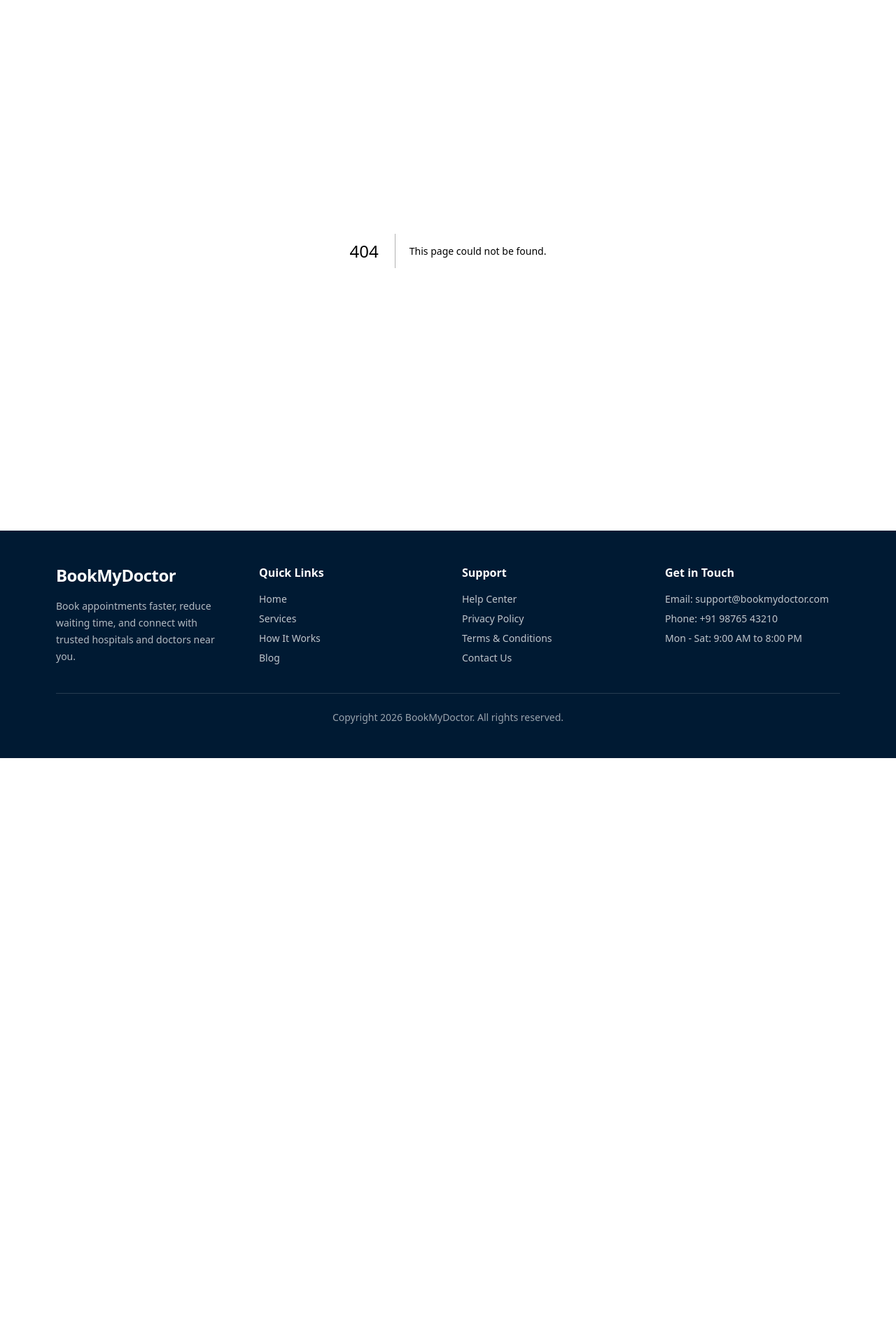
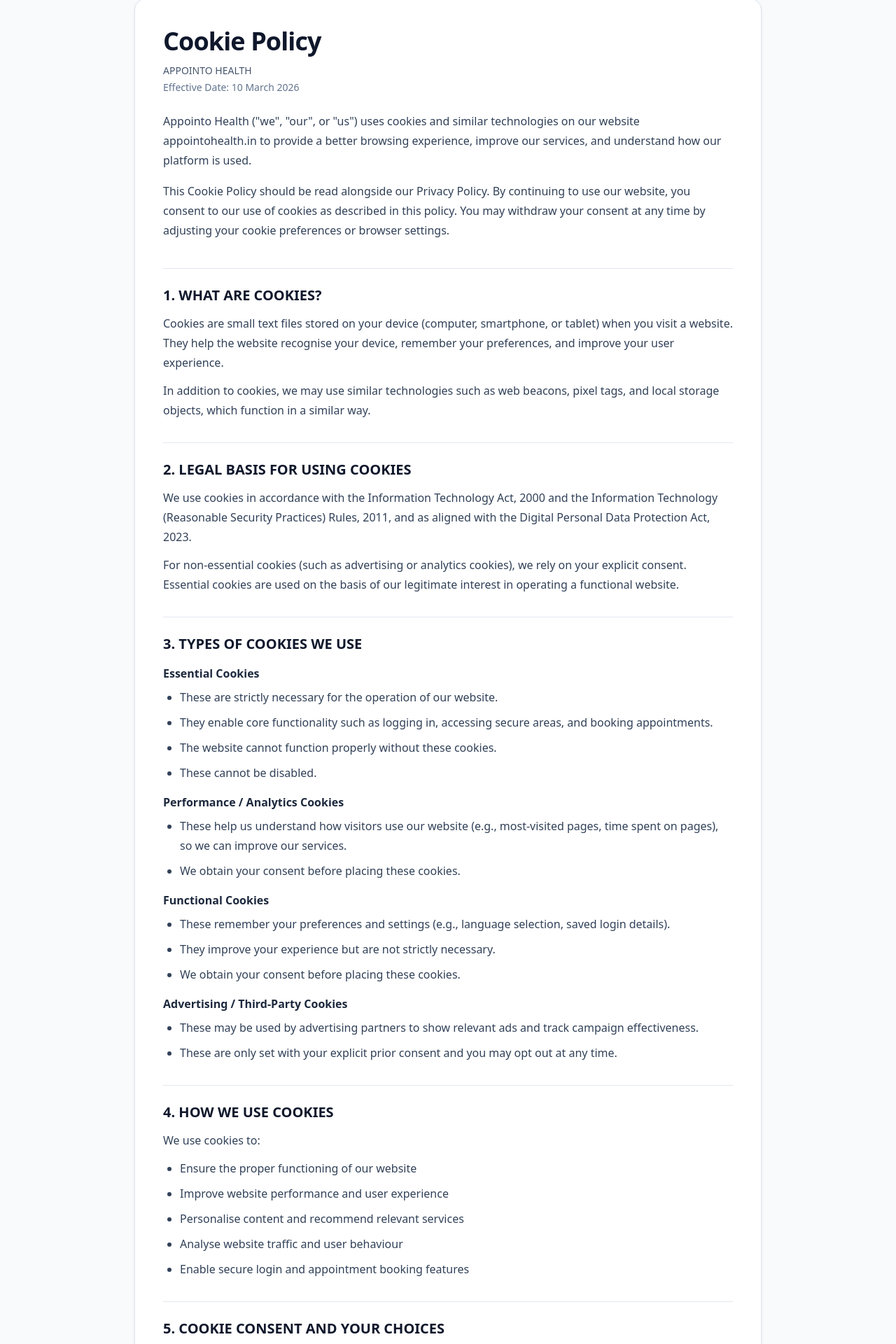
Before and after one commit to Altusd2d/appointoHealth, a Next.js app: page /cookie-policy in a window 1280 px wide. Before the commit this address had no page. Shown: the part 122-2042 px from the top of the page at 70% size. Before the commit the page ends 1205 px from the top, so only its background shows below. Built offline with nearby package versions, Linux system fonts and the light colour scheme.

Commit message:
Cookie Policy

```diff
--- /dev/null
+++ b/src/app/cookie-policy/page.tsx
@@ -0,0 +1,180 @@
+import type { Metadata } from "next";
+
+export const metadata: Metadata = {
+  title: "Cookie Policy | BookMyDoctor",
+  description: "Cookie policy for Appointo Health and BookMyDoctor platform users.",
+};
+
+const sections = [
+  {
+    title: "1. WHAT ARE COOKIES?",
+    paragraphs: [
+      "Cookies are small text files stored on your device (computer, smartphone, or tablet) when you visit a website. They help the website recognise your device, remember your preferences, and improve your user experience.",
+      "In addition to cookies, we may use similar technologies such as web beacons, pixel tags, and local storage objects, which function in a similar way.",
+    ],
+  },
+  {
+    title: "2. LEGAL BASIS FOR USING COOKIES",
+    paragraphs: [
+      "We use cookies in accordance with the Information Technology Act, 2000 and the Information Technology (Reasonable Security Practices) Rules, 2011, and as aligned with the Digital Personal Data Protection Act, 2023.",
+      "For non-essential cookies (such as advertising or analytics cookies), we rely on your explicit consent. Essential cookies are used on the basis of our legitimate interest in operating a functional website.",
+    ],
+  },
+  {
+    title: "3. TYPES OF COOKIES WE USE",
+    groups: [
+      {
+        heading: "Essential Cookies",
+        items: [
+          "These are strictly necessary for the operation of our website.",
+          "They enable core functionality such as logging in, accessing secure areas, and booking appointments.",
+          "The website cannot function properly without these cookies.",
+          "These cannot be disabled.",
+        ],
+      },
+      {
+        heading: "Performance / Analytics Cookies",
+        items: [
+          "These help us understand how visitors use our website (e.g., most-visited pages, time spent on pages), so we can improve our services.",
+          "We obtain your consent before placing these cookies.",
+        ],
+      },
+      {
+        heading: "Functional Cookies",
+        items: [
+          "These remember your preferences and settings (e.g., language selection, saved login details).",
+          "They improve your experience but are not strictly necessary.",
+          "We obtain your consent before placing these cookies.",
+        ],
+      },
+      {
+        heading: "Advertising / Third-Party Cookies",
+        items: [
+          "These may be used by advertising partners to show relevant ads and track campaign effectiveness.",
+          "These are only set with your explicit prior consent and you may opt out at any time.",
+        ],
+      },
+    ],
+  },
+  {
+    title: "4. HOW WE USE COOKIES",
+    paragraphs: ["We use cookies to:"],
+    items: [
+      "Ensure the proper functioning of our website",
+      "Improve website performance and user experience",
+      "Personalise content and recommend relevant services",
+      "Analyse website traffic and user behaviour",
+      "Enable secure login and appointment booking features",
+    ],
+  },
+  {
+    title: "5. COOKIE CONSENT AND YOUR CHOICES",
+    paragraphs: [
+      "When you first visit our website, a cookie consent banner will be displayed, giving you the option to accept or decline non-essential cookies.",
+      "You can manage or withdraw your cookie consent at any time by:",
+    ],
+    items: [
+      "Clicking the \"Cookie Settings\" or \"Manage Preferences\" link on our website",
+      "Adjusting your browser settings to block or delete cookies",
+      "Using browser add-ons/extensions designed to manage cookies",
+    ],
+    note: "Please note that disabling certain cookies may affect the functionality of our website, including the ability to book appointments or log in. Withdrawing consent for cookies does not affect the lawfulness of any cookie-based processing carried out before your withdrawal.",
+  },
+  {
+    title: "6. THIRD-PARTY COOKIES",
+    paragraphs: [
+      "Some cookies may be set by third-party services we use, such as analytics tools or advertising partners. These cookies are governed by the third-party's own privacy and cookie policies.",
+      "We are not responsible for the content of third-party cookie policies. We encourage you to review them directly. Currently, third-party services we may use include Google Analytics and similar tools.",
+    ],
+  },
+  {
+    title: "7. HOW LONG DO COOKIES LAST?",
+    items: [
+      "Session Cookies - These are temporary cookies that expire when you close your browser.",
+      "Persistent Cookies - These remain on your device for a set period (e.g., 30 days to 1 year) or until you delete them manually.",
+    ],
+    note: "We will only retain cookie data for as long as necessary for the purposes described in this policy.",
+  },
+  {
+    title: "8. CHANGES TO THIS POLICY",
+    paragraphs: [
+      "We may update this Cookie Policy from time to time to reflect changes in technology, law, or our practices. Any changes will be posted on this page with an updated Effective Date. For significant changes, we will provide notice via a prominent banner on our website.",
+    ],
+  },
+  {
+    title: "9. CONTACT US",
+    paragraphs: ["If you have any questions or concerns about our use of cookies, please contact us at:"],
+    contact: [
+      "Email: support@appointohealth.in",
+      "Website: www.appointohealth.in",
+      "Grievance Officer: [Name] - support@appointohealth.in",
+    ],
+  },
+];
+
+export default function CookiePolicyPage() {
+  return (
+    <main className="min-h-screen bg-slate-50 px-4 py-10 sm:px-6 lg:px-8">
+      <div className="mx-auto w-full max-w-4xl rounded-2xl border border-slate-200 bg-white p-6 shadow-sm sm:p-10">
+        <h1 className="text-3xl font-bold tracking-tight text-slate-900 sm:text-4xl">Cookie Policy</h1>
+        <p className="mt-3 text-sm font-medium text-slate-600">APPOINTO HEALTH</p>
+        <p className="mt-1 text-sm text-slate-500">Effective Date: 10 March 2026</p>
+
+        <p className="mt-6 text-base leading-7 text-slate-700">
+          Appointo Health (&quot;we&quot;, &quot;our&quot;, or &quot;us&quot;) uses cookies and similar technologies on our website
+          appointohealth.in to provide a better browsing experience, improve our services, and understand how our
+          platform is used.
+        </p>
+        <p className="mt-4 text-base leading-7 text-slate-700">
+          This Cookie Policy should be read alongside our Privacy Policy. By continuing to use our website, you consent
+          to our use of cookies as described in this policy. You may withdraw your consent at any time by adjusting
+          your cookie preferences or browser settings.
+        </p>
+
+        <div className="mt-10 space-y-8">
+          {sections.map((section) => (
+            <section key={section.title} className="border-t border-slate-200 pt-6">
+              <h2 className="text-xl font-semibold text-slate-900">{section.title}</h2>
+
+              {section.paragraphs?.map((paragraph) => (
+                <p key={paragraph} className="mt-3 text-base leading-7 text-slate-700">
+                  {paragraph}
+                </p>
+              ))}
+
+              {section.items?.length ? (
+                <ul className="mt-3 list-disc space-y-2 pl-6 text-base leading-7 text-slate-700">
+                  {section.items.map((item) => (
+                    <li key={item}>{item}</li>
+                  ))}
+                </ul>
+              ) : null}
+
+              {section.groups?.map((group) => (
+                <div key={group.heading} className="mt-4">
+                  <h3 className="text-base font-semibold text-slate-800">{group.heading}</h3>
+                  <ul className="mt-2 list-disc space-y-2 pl-6 text-base leading-7 text-slate-700">
+                    {group.items.map((item) => (
+                      <li key={item}>{item}</li>
+                    ))}
+                  </ul>
+                  {group.note ? <p className="mt-2 text-base leading-7 text-slate-700">{group.note}</p> : null}
+                </div>
+              ))}
+
+              {section.contact?.length ? (
+                <div className="mt-4 space-y-2 text-base leading-7 text-slate-700">
+                  {section.contact.map((line) => (
+                    <p key={line}>{line}</p>
+                  ))}
+                </div>
+              ) : null}
+
+              {section.note ? <p className="mt-4 text-base leading-7 text-slate-700">{section.note}</p> : null}
+            </section>
+          ))}
+        </div>
+      </div>
+    </main>
+  );
+}
--- a/src/components/footer/footer.tsx
+++ b/src/components/footer/footer.tsx
@@ -55,6 +55,11 @@
                 </Link>
               </li>
               <li>
+                <Link href="/cookie-policy" className="transition hover:text-white">
+                  Cookie Policy
+                </Link>
+              </li>
+              <li>
                 <Link href="/terms-and-conditions" className="transition hover:text-white">
                   Terms & Conditions
                 </Link>
```
